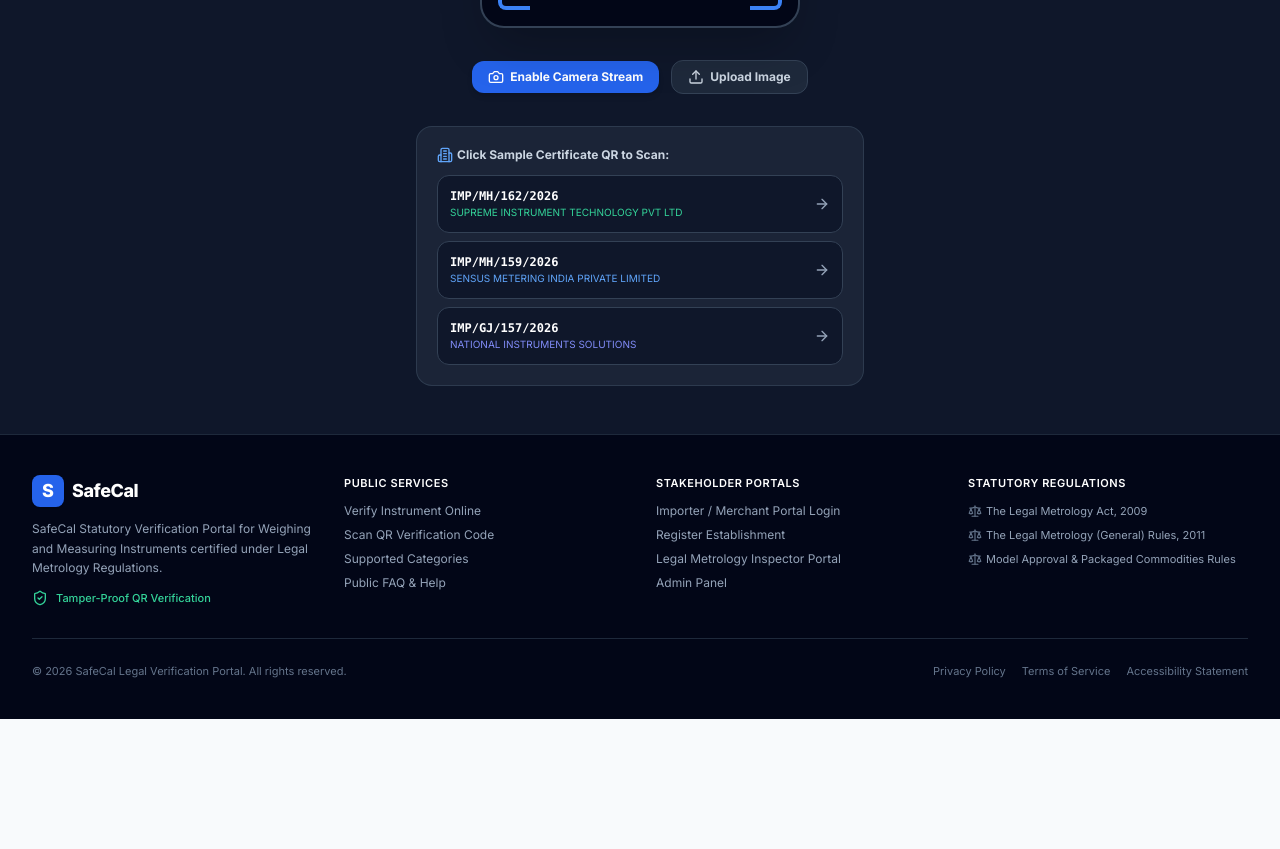
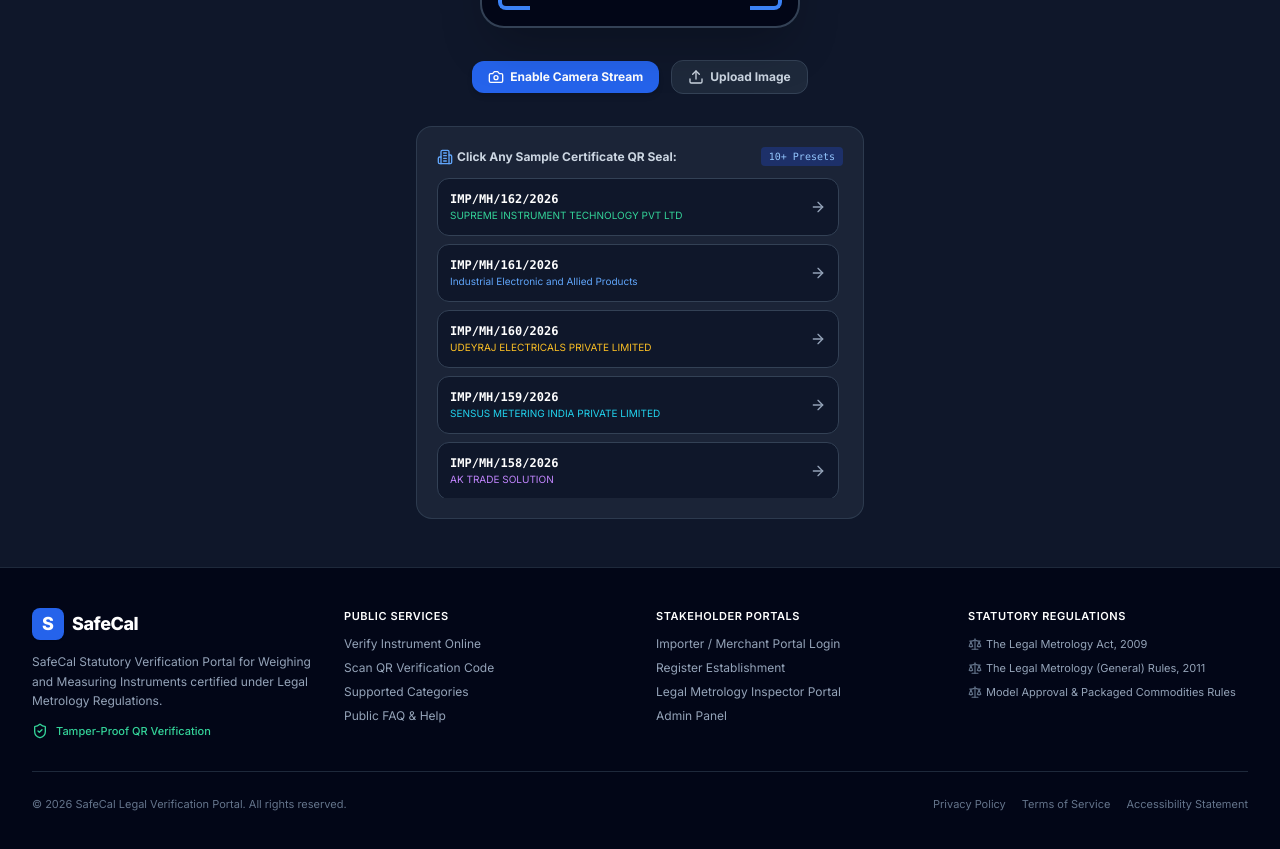
Before and after one commit to sritejamallula/safecal, a React (Vite) app: page /scan in a window 1280 px wide. Shown: the part 547-1396 px from the top of the page. Before the commit the page ends 1266 px from the top, so only its background shows below. Built offline with nearby package versions, Linux system fonts and the light colour scheme; no server answers.

Commit message:
Add 10+ authentic portal certificate QR presets to ScanPage and VerifyPage

```diff
--- a/src/pages/ScanPage.tsx
+++ b/src/pages/ScanPage.tsx
@@ -171,13 +171,16 @@
           </label>
         </div>
 
-        {/* Portal Sample QR Triggers */}
+        {/* Portal Sample QR Triggers (10+ Authentic Certificates) */}
         <div className="bg-slate-800/80 rounded-2xl p-5 border border-slate-700/80 space-y-3 text-left">
-          <p className="text-xs font-bold text-slate-300 flex items-center">
-            <Building2 className="w-4 h-4 mr-1 text-blue-400" /> Click Sample Certificate QR to Scan:
-          </p>
+          <div className="flex items-center justify-between">
+            <p className="text-xs font-bold text-slate-300 flex items-center">
+              <Building2 className="w-4 h-4 mr-1 text-blue-400" /> Click Any Sample Certificate QR Seal:
+            </p>
+            <span className="text-[10px] bg-blue-900/60 text-blue-300 px-2 py-0.5 rounded font-mono">10+ Presets</span>
+          </div>
 
-          <div className="space-y-2">
+          <div className="space-y-2 max-h-80 overflow-y-auto pr-1 custom-scrollbar">
             <button
               onClick={() => handleDetectedCode('IMP-MH-162-2026')}
               className="w-full text-left p-3 rounded-xl bg-slate-900 hover:bg-slate-700 border border-slate-700 flex items-center justify-between text-xs font-mono transition"
@@ -190,12 +193,45 @@
             </button>
 
             <button
+              onClick={() => handleDetectedCode('IMP-MH-161-2026')}
+              className="w-full text-left p-3 rounded-xl bg-slate-900 hover:bg-slate-700 border border-slate-700 flex items-center justify-between text-xs font-mono transition"
+            >
+              <div>
+                <span className="font-bold text-white block">IMP/MH/161/2026</span>
+                <span className="text-[10px] text-blue-400 font-sans">Industrial Electronic and Allied Products</span>
+              </div>
+              <ArrowRight className="w-4 h-4 text-slate-400" />
+            </button>
+
+            <button
+              onClick={() => handleDetectedCode('IMP-MH-160-2026')}
+              className="w-full text-left p-3 rounded-xl bg-slate-900 hover:bg-slate-700 border border-slate-700 flex items-center justify-between text-xs font-mono transition"
+            >
+              <div>
+                <span className="font-bold text-white block">IMP/MH/160/2026</span>
+                <span className="text-[10px] text-amber-400 font-sans">UDEYRAJ ELECTRICALS PRIVATE LIMITED</span>
+              </div>
+              <ArrowRight className="w-4 h-4 text-slate-400" />
+            </button>
+
+            <button
               onClick={() => handleDetectedCode('IMP-MH-159-2026')}
               className="w-full text-left p-3 rounded-xl bg-slate-900 hover:bg-slate-700 border border-slate-700 flex items-center justify-between text-xs font-mono transition"
             >
               <div>
                 <span className="font-bold text-white block">IMP/MH/159/2026</span>
-                <span className="text-[10px] text-blue-400 font-sans">SENSUS METERING INDIA PRIVATE LIMITED</span>
+                <span className="text-[10px] text-cyan-400 font-sans">SENSUS METERING INDIA PRIVATE LIMITED</span>
+              </div>
+              <ArrowRight className="w-4 h-4 text-slate-400" />
+            </button>
+
+            <button
+              onClick={() => handleDetectedCode('IMP-MH-158-2026')}
+              className="w-full text-left p-3 rounded-xl bg-slate-900 hover:bg-slate-700 border border-slate-700 flex items-center justify-between text-xs font-mono transition"
+            >
+              <div>
+                <span className="font-bold text-white block">IMP/MH/158/2026</span>
+                <span className="text-[10px] text-purple-400 font-sans">AK TRADE SOLUTION</span>
               </div>
               <ArrowRight className="w-4 h-4 text-slate-400" />
             </button>
@@ -210,6 +246,50 @@
               </div>
               <ArrowRight className="w-4 h-4 text-slate-400" />
             </button>
+
+            <button
+              onClick={() => handleDetectedCode('IMP-MH-156-2026')}
+              className="w-full text-left p-3 rounded-xl bg-slate-900 hover:bg-slate-700 border border-slate-700 flex items-center justify-between text-xs font-mono transition"
+            >
+              <div>
+                <span className="font-bold text-white block">IMP/MH/156/2026</span>
+                <span className="text-[10px] text-rose-400 font-sans">HAMILTON INSTRUMENTS INDIA PVT LTD</span>
+              </div>
+              <ArrowRight className="w-4 h-4 text-slate-400" />
+            </button>
+
+            <button
+              onClick={() => handleDetectedCode('IMP-DL-155-2026')}
+              className="w-full text-left p-3 rounded-xl bg-slate-900 hover:bg-slate-700 border border-slate-700 flex items-center justify-between text-xs font-mono transition"
+            >
+              <div>
+                <span className="font-bold text-white block">IMP/DL/155/2026</span>
+                <span className="text-[10px] text-teal-400 font-sans">ARAGYA ENTERPRISES</span>
+              </div>
+              <ArrowRight className="w-4 h-4 text-slate-400" />
+            </button>
+
+            <button
+              onClick={() => handleDetectedCode('IMP-DL-154-2026')}
+              className="w-full text-left p-3 rounded-xl bg-slate-900 hover:bg-slate-700 border border-slate-700 flex items-center justify-between text-xs font-mono transition"
+            >
+              <div>
+                <span className="font-bold text-white block">IMP/DL/154/2026</span>
+                <span className="text-[10px] text-orange-400 font-sans">MAHI TRADING CO</span>
+              </div>
+              <ArrowRight className="w-4 h-4 text-slate-400" />
+            </button>
+
+            <button
+              onClick={() => handleDetectedCode('IMP-TN-153-2026')}
+              className="w-full text-left p-3 rounded-xl bg-slate-900 hover:bg-slate-700 border border-slate-700 flex items-center justify-between text-xs font-mono transition"
+            >
+              <div>
+                <span className="font-bold text-white block">IMP/TN/153/2026</span>
+                <span className="text-[10px] text-emerald-400 font-sans">BRONIK INSTRUMENTS AND CONTROLS</span>
+              </div>
+              <ArrowRight className="w-4 h-4 text-slate-400" />
+            </button>
           </div>
         </div>
 
--- a/src/pages/VerifyPage.tsx
+++ b/src/pages/VerifyPage.tsx
@@ -98,11 +98,14 @@
             </button>
           </form>
 
-          {/* All-Years Real Search Triggers */}
+          {/* Authentic Portal Search Triggers (10+ Presets) */}
           <div className="space-y-2 pt-2 border-t border-slate-100">
-            <div className="flex items-center text-xs text-slate-500 font-bold space-x-1">
-              <Calendar className="w-3.5 h-3.5 text-blue-700" />
-              <span>Multi-Year Statutory Certificate Queries:</span>
+            <div className="flex items-center justify-between text-xs text-slate-500 font-bold">
+              <div className="flex items-center space-x-1">
+                <Calendar className="w-3.5 h-3.5 text-blue-700" />
+                <span>Statutory Importer Certificate Presets:</span>
+              </div>
+              <span className="text-[10px] bg-blue-100 text-blue-900 px-2 py-0.5 rounded font-mono">10+ Certificates</span>
             </div>
 
             <div className="flex flex-wrap gap-2 text-xs">
@@ -110,42 +113,70 @@
                 onClick={() => navigate('/verify/IMP-MH-162-2026')}
                 className="px-2.5 py-1 bg-amber-50 text-amber-950 border border-amber-300 rounded-lg font-mono font-bold hover:bg-amber-100 transition"
               >
-                2026 • IMP/MH/162/2026 (SUPREME INSTRUMENT)
+                IMP/MH/162/2026 (SUPREME INSTRUMENT)
               </button>
 
               <button
-                onClick={() => navigate('/verify/IMP-GJ-130-2024')}
+                onClick={() => navigate('/verify/IMP-MH-161-2026')}
                 className="px-2.5 py-1 bg-blue-50 text-blue-950 border border-blue-200 rounded-lg font-mono font-bold hover:bg-blue-100 transition"
               >
-                2024 • IMP/GJ/130/2024 (DBD WATER)
+                IMP/MH/161/2026 (Industrial Electronic)
               </button>
 
               <button
-                onClick={() => navigate('/verify/IMP-WB-136-2023')}
+                onClick={() => navigate('/verify/IMP-MH-160-2026')}
                 className="px-2.5 py-1 bg-blue-50 text-blue-950 border border-blue-200 rounded-lg font-mono font-bold hover:bg-blue-100 transition"
               >
-                2023 • IMP/WB/136/2023 (AQUANAUTS SEVEN)
+                IMP/MH/160/2026 (UDEYRAJ ELECTRICALS)
               </button>
 
               <button
-                onClick={() => navigate('/verify/IMP-GJ-148-2022')}
+                onClick={() => navigate('/verify/IMP-MH-159-2026')}
                 className="px-2.5 py-1 bg-blue-50 text-blue-950 border border-blue-200 rounded-lg font-mono font-bold hover:bg-blue-100 transition"
               >
-                2022 • IMP/GJ/148/2022 (HAMILTON INSTRUMENTS)
+                IMP/MH/159/2026 (SENSUS METERING)
               </button>
 
               <button
-                onClick={() => navigate('/verify/IMP-TN-129-2021')}
+                onClick={() => navigate('/verify/IMP-MH-158-2026')}
                 className="px-2.5 py-1 bg-blue-50 text-blue-950 border border-blue-200 rounded-lg font-mono font-bold hover:bg-blue-100 transition"
               >
-                2021 • IMP/TN/129/2021 (KANIMOZHI WEIGHING)
+                IMP/MH/158/2026 (AK TRADE SOLUTION)
               </button>
 
               <button
-                onClick={() => navigate('/verify/IMP-TS-124-2020')}
+                onClick={() => navigate('/verify/IMP-GJ-157-2026')}
                 className="px-2.5 py-1 bg-blue-50 text-blue-950 border border-blue-200 rounded-lg font-mono font-bold hover:bg-blue-100 transition"
               >
-                2020 • IMP/TS/124/2020 (MARIAM ENTERPRISES)
+                IMP/GJ/157/2026 (NATIONAL INSTRUMENTS)
+              </button>
+
+              <button
+                onClick={() => navigate('/verify/IMP-MH-156-2026')}
+                className="px-2.5 py-1 bg-blue-50 text-blue-950 border border-blue-200 rounded-lg font-mono font-bold hover:bg-blue-100 transition"
+              >
+                IMP/MH/156/2026 (HAMILTON INSTRUMENTS)
+              </button>
+
+              <button
+                onClick={() => navigate('/verify/IMP-DL-155-2026')}
+                className="px-2.5 py-1 bg-blue-50 text-blue-950 border border-blue-200 rounded-lg font-mono font-bold hover:bg-blue-100 transition"
+              >
+                IMP/DL/155/2026 (ARAGYA ENTERPRISES)
+              </button>
+
+              <button
+                onClick={() => navigate('/verify/IMP-DL-154-2026')}
+                className="px-2.5 py-1 bg-blue-50 text-blue-950 border border-blue-200 rounded-lg font-mono font-bold hover:bg-blue-100 transition"
+              >
+                IMP/DL/154/2026 (MAHI TRADING)
+              </button>
+
+              <button
+                onClick={() => navigate('/verify/IMP-TN-153-2026')}
+                className="px-2.5 py-1 bg-blue-50 text-blue-950 border border-blue-200 rounded-lg font-mono font-bold hover:bg-blue-100 transition"
+              >
+                IMP/TN/153/2026 (BRONIK INSTRUMENTS)
               </button>
 
               <Link
```
